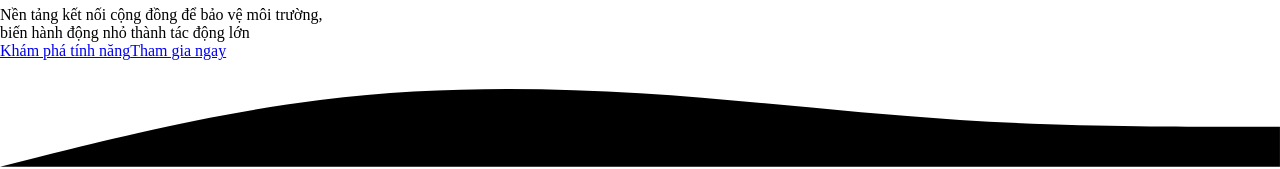
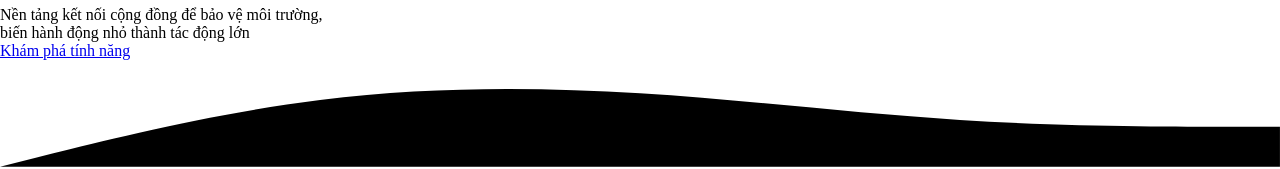
Before and after one commit to png261/bandoxanh, a Next.js app: page /about in a window 1280 px wide. Shown: the part 606-775 px from the top of the page. Built offline with nearby package versions, Linux system fonts and the light colour scheme; no server answers.

Commit message:
chore: ui

```diff
--- a/app/about/page.tsx
+++ b/app/about/page.tsx
@@ -117,9 +117,6 @@ const AboutPageComponent: React.FC<AboutPageProps> = ({ theme }) => {
             <div className="flex flex-col sm:flex-row flex-wrap gap-3 sm:gap-4 justify-center px-2">
               <a href="#features" className="px-6 sm:px-8 py-3 sm:py-4 bg-white text-brand-green font-semibold rounded-xl hover:bg-gray-100 transition-all duration-300 shadow-lg hover:shadow-xl transform hover:-translate-y-1 text-sm sm:text-base">
                 Khám phá tính năng
-              </a>
-              <a href="#community" className="px-6 sm:px-8 py-3 sm:py-4 bg-transparent border-2 border-white text-white font-semibold rounded-xl hover:bg-white/10 transition-all duration-300 text-sm sm:text-base">
-                Tham gia ngay
               </a>
             </div>
           </div>
```
